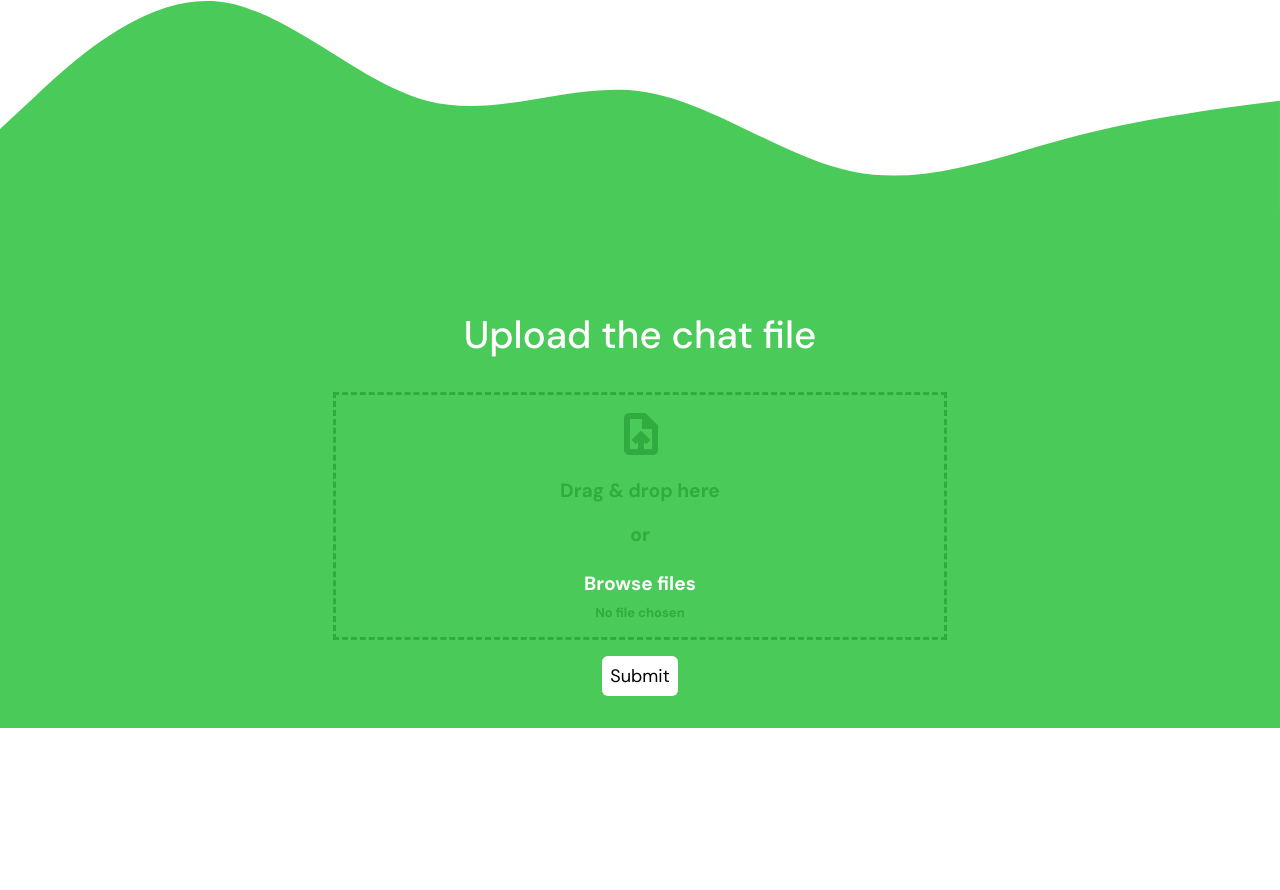
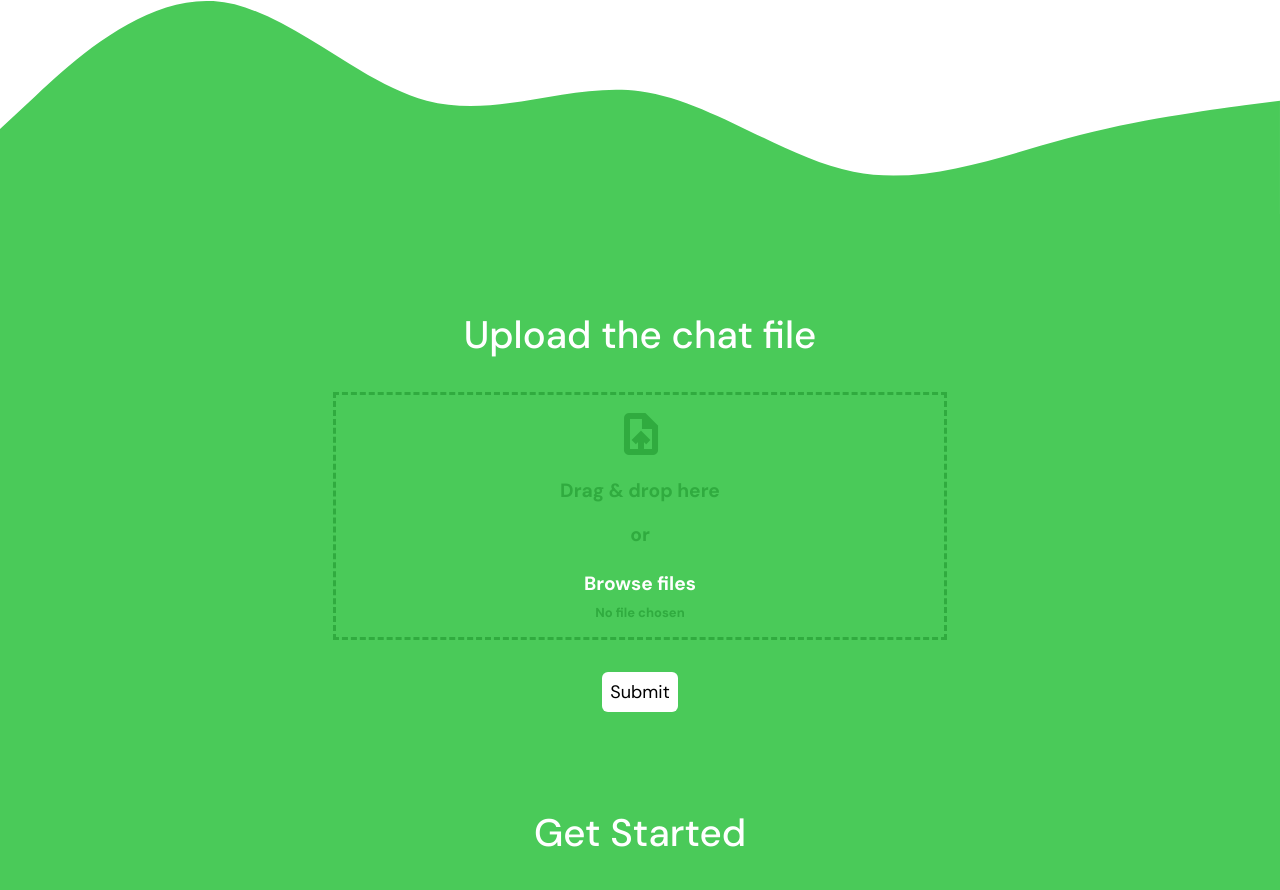
Before and after one commit to judy-n/WhatsAppWrapped, a website: page index.html in a window 1280 px wide. Shown: the part 438-1328 px from the top of the page. Before the commit the page ends 1166 px from the top, so only its background shows below. Drawn offline with Linux system fonts and the light colour scheme.

```diff
--- a/index.html
+++ b/index.html
@@ -37,6 +37,9 @@
     </div>
     <button id="file-submit"><div class="loader hide"></div><span id="status">Submit<span></button>
   </div>
+<div class="how-to">
+  <h2>Get Started</h2>
+</div>
 
 
 </body>
--- a/static/index.css
+++ b/static/index.css
@@ -50,12 +50,13 @@
   padding:2rem;
 }
 
-.upload h2 {
+h2 {
   margin-top: 4rem;
   font-weight: 500;
   font-size: 2em;
   color: white;
 }
+
 
 .upload p {
   color:#30AB3F;
@@ -103,7 +104,7 @@
     border-radius: 6px;
     background: white;
     font-family: 'DM Sans';
-    margin-top: 1rem;
+    margin-top: 2rem;
     display: flex;
     font-size: large;
 }
@@ -150,3 +151,12 @@
     margin-left: 2rem;
   }
 }
+
+.how-to {
+  display: flex;
+  flex-direction: column;
+  align-items: center;
+  justify-content: center;
+  background: #4aca59;
+  width: 100%;
+}
--- a/static/wrap.css
+++ b/static/wrap.css
@@ -194,6 +194,7 @@
     column-gap: 5px;
     background: #EDEDED;
     cursor: pointer;
+    font-size: 1em;
 }
 
 button:hover{
```
Also changed, not shown: wrap.html (+4 -4 lines).
